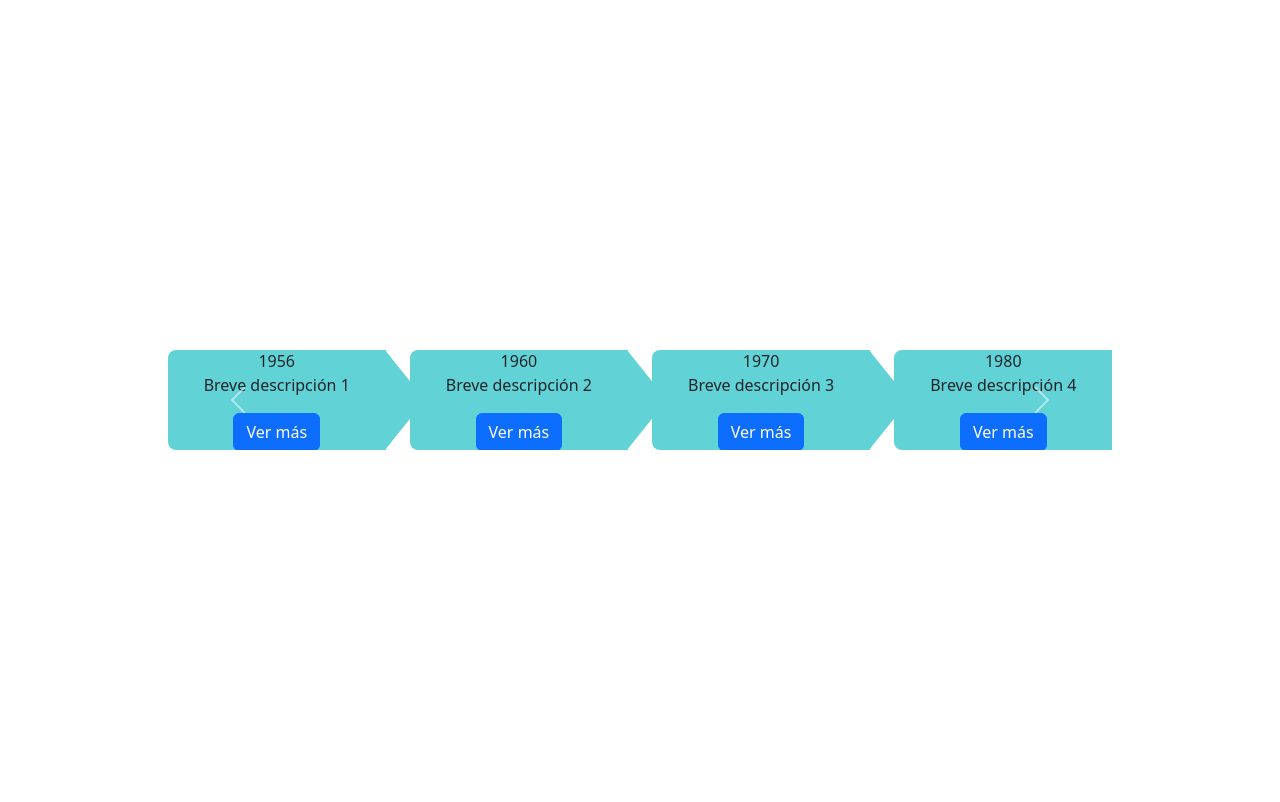
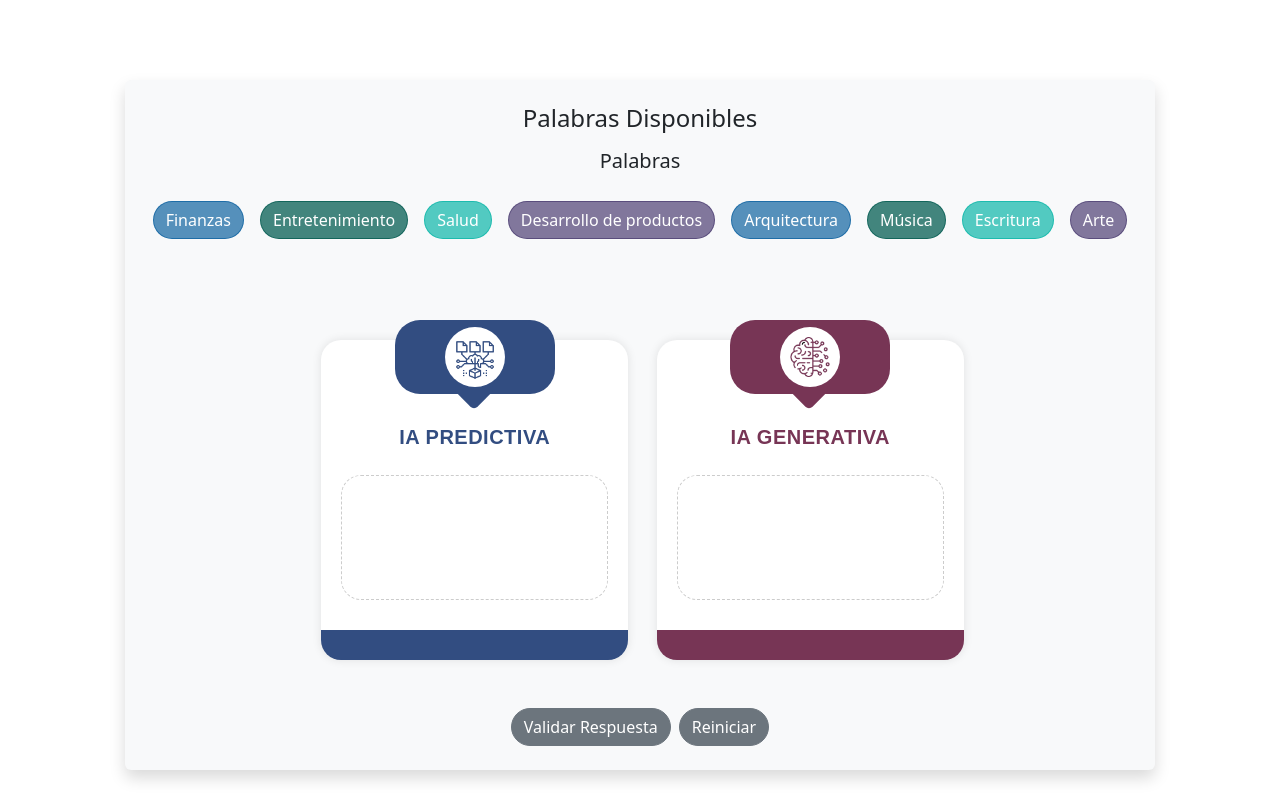
Before and after one commit to valenace/snippets, a React (Vite) app: page / in a window 1280 px wide. Built offline with nearby package versions, Linux system fonts and the light colour scheme.

Commit message:
Cajitas, primer demo, inst de favicon

```diff
--- /dev/null
+++ b/assets/boxes.css
@@ -0,0 +1,123 @@
+:root {
+    /* --color1: #324d81; */
+    --color1: #005b9b;
+    --color2: #005b51;
+    --color3: #01b3a4;
+    /* --color4: #773555; */
+    --color4: #47386d;
+}
+:root {
+    /* --color1: #324d81; */
+    --color1: #005a9ba8;
+    --color2: #005b50bb;
+    --color3: #01b3a4ab;
+    /* --color4: #773555; */
+    --color4: #47386dab;
+}
+.serviceBox{
+    font-family: 'Poppins', sans-serif;
+    text-align: center;
+    height: 340px;
+    min-height: fit-content;
+    padding: 0 20px 60px;
+    margin: 5px 0 0 5px;
+    border-radius: 20px;
+    position: relative;
+    z-index: 1;
+}
+.serviceBox:before{
+    content: '';
+    background-color: #fff;
+    border-bottom: 30px solid #324d81;
+    border-radius: 20px;
+    box-shadow: 0 0 10px rgba(0,0,0,0.1);
+    position: absolute;
+    left: 0;
+    right: 0;
+    top: 20px;
+    bottom: 0;
+    z-index: -1;
+}
+.serviceBox .service-icon{
+    color: #324d81;
+    background-color: #324d81;
+    font-size: 35px;
+    text-align: center;
+    height: 74px;
+    width: 160px;
+    padding: 7px;
+    margin: 0 auto 30px;
+    border-radius: 25px;
+    position: relative;
+}
+.serviceBox .service-icon:before{
+    content: '';
+    background-color: #324d81;
+    height: 30px;
+    width: 30px;
+    border-radius: 5px;
+    transform: rotate(45deg);
+    position: absolute;
+    left: 40%;
+    bottom: -10px;
+}
+.serviceBox .service-icon span{
+    background-color: #fff;
+    line-height: 60px;
+    height: 60px;
+    width: 60px;
+    border-radius: 50%;
+    display: inline-block;
+    position: relative;
+}
+.serviceBox .title{
+    color: #324d81;
+    font-size: 20px;
+    font-weight: 600;
+    letter-spacing: 0.5px;
+    line-height: 27px;
+    text-transform: uppercase;
+    margin: 0 0 10px;
+}
+.serviceBox .description{
+    color: #999;
+    font-size: 14px;
+    line-height: 22px;
+    margin: 0;
+}
+.serviceBox.magenta:before{ border-color: #773555; }
+.serviceBox.magenta .service-icon,
+.serviceBox.magenta .service-icon:before{
+    color: #773555;
+    background-color: #773555;
+}
+.serviceBox.magenta .title{ color: #773555; }
+
+.btn{
+    border-radius: 2rem;
+}
+
+
+.btn-color1{
+    color: #fff;
+    background-color: var(--color1);
+    border-color: var(--color1);
+}
+
+.btn-color2{
+    color: #fff;
+    background-color: var(--color2);
+    border-color: var(--color2);
+}
+
+.btn-color3{
+    color: #fff;
+    background-color: var(--color3);
+    border-color: var(--color3);
+}
+
+.btn-color4{
+    color: #fff;
+    background-color: var(--color4);
+    border-color: var(--color4);
+}
--- a/package.json
+++ b/package.json
@@ -11,11 +11,16 @@
   },
   "dependencies": {
     "@dnd-kit/core": "^6.3.1",
+    "@fortawesome/fontawesome-svg-core": "^6.7.2",
+    "@fortawesome/free-solid-svg-icons": "^6.7.2",
+    "@fortawesome/react-fontawesome": "^0.2.2",
     "@popperjs/core": "^2.11.8",
     "@react-spring/web": "^9.7.5",
     "bootstrap": "^5.3.6",
     "framer-motion": "^12.10.0",
+    "install": "^0.13.0",
     "leader-line-new": "^1.1.9",
+    "npm": "^11.3.0",
     "phaser": "^3.88.2",
     "prop-types": "^15.8.1",
     "react": "^18.3.1",
@@ -25,6 +30,7 @@
     "react-dnd-html5-backend": "^16.0.1",
     "react-dom": "^18.3.1",
     "react-flow-renderer": "^10.3.17",
+    "react-fontawesome": "^1.7.1",
     "react-responsive-timeline": "^0.1.5",
     "react-router": "^7.5.3",
     "react-slick": "^0.30.3",
--- a/src/App.jsx
+++ b/src/App.jsx
@@ -5,6 +5,12 @@ import 'bootstrap/dist/js/bootstrap.bundle.min';
 import 'bootstrap/dist/js/bootstrap.min'; // Importa el JS de Bootstrap (depende de Popper)
 import '@popperjs/core';
 import 'bootstrap/dist/css/bootstrap.min.css';
+
+import { library } from '@fortawesome/fontawesome-svg-core'
+import { FontAwesomeIcon } from '@fortawesome/react-fontawesome'
+import { faCoffee, faCheckSquare } from '@fortawesome/free-solid-svg-icons'
+
+library.add(faCoffee, faCheckSquare); // Agrega los iconos a la biblioteca de Font Awesome
 
 
 import 'slick-carousel/slick/slick.css';
@@ -21,10 +27,11 @@ import ModuloDetalle from "./components/ModuloDetalle";
 import CourseSidebar from "./components/CourseSidebar";
 import HorizontalTimeline from "./components/HorizontalTimeline";
 import Timeline from "./components/Timeline";
+import Boxes from "./components/Boxes";
 const App = () => {
   return (
     <>
-      <Timeline />
+      <Boxes />
     </>
 
 
--- /dev/null
+++ b/src/components/Boxes.jsx
@@ -0,0 +1,195 @@
+import React, { useState } from "react";
+import { DndProvider, useDrag, useDrop } from "react-dnd";
+import { HTML5Backend } from "react-dnd-html5-backend";
+import '../../assets/boxes.css';
+
+// Palabras iniciales
+const initialWords = [
+  { id: 1, text: "Finanzas", color: "color1", container: "available" },
+  { id: 2, text: "Entretenimiento", color: "color2", container: "available" },
+  { id: 3, text: "Salud", color: "color3", container: "available" },
+  { id: 4, text: "Desarrollo de productos", color: "color4", container: "available" },
+  { id: 5, text: "Arquitectura", color: "color1", container: "available" },
+  { id: 6, text: "Música", color: "color2", container: "available" },
+  { id: 7, text: "Escritura", color: "color3", container: "available" },
+  { id: 8, text: "Arte", color: "color4", container: "available" },
+];
+
+// Definición de respuestas correctas por ID
+const correctAnswers = {
+  box1: [1, 2, 3],     // IA Predictiva
+  box2: [4, 5, 6, 7, 8] // IA Generativa
+};
+
+// Componente palabra arrastrable
+function DraggableWord({ word }) {
+  const [{ isDragging }, drag] = useDrag(() => ({
+    type: "WORD",
+    item: word,
+    collect: (monitor) => ({
+      isDragging: !!monitor.isDragging()
+    })
+  }));
+
+  return (
+    <div
+      ref={drag}
+      className={`btn btn-${word.color} m-1`}
+      style={{ opacity: isDragging ? 0.5 : 1, cursor: "grab", height: 'fit-content' }}
+    >
+      {word.text}
+    </div>
+  );
+}
+
+// Componente caja de destino
+export function FunctionBoxes({ id, children, onDrop }) {
+  const [{ isOver }, drop] = useDrop(() => ({
+    accept: "WORD",
+    drop: (item) => onDrop(id, item),
+    collect: (monitor) => ({
+      isOver: !!monitor.isOver()
+    })
+  }));
+
+  return (
+    <div className="col-md-4 col-sm-7 mt-5">
+      <div
+        ref={drop}
+        className={`serviceBox ${id === "box2" ? "magenta" : ""}`}
+        style={{
+          position: "relative",
+          opacity: isOver ? 0.9 : 1,
+          transition: "opacity 0.2s"
+        }}
+      >
+        {/* Icono */}
+        <div className="service-icon">
+          <span>
+            {id === "box1" ? (
+              <img src='../assets/img/icons/ai-predictive.png'
+                alt='ai-predictive'
+                style={{ width: '40px', height: '40px', objectFit: 'cover' }}
+              />
+            ) : (
+              <img src='../assets/img/icons/ai-generative.png'
+                alt='ai-generative'
+                style={{ width: '40px', height: '40px', objectFit: 'cover', verticalAlign: 'sub' }}
+              />
+            )}
+          </span>
+        </div>
+
+        {/* Título */}
+        <h3 className="title">
+          {id === "box1" ? "IA Predictiva" : "IA Generativa"}
+        </h3>
+
+        {/* Área de palabras */}
+        <div className="d-flex flex-wrap justify-content-center gap-2 mt-4"
+            style={{border: '1px dashed #00000033',
+                    borderRadius: '20px',
+                    height: '125px',
+                    minHeight: 'fit-content'}}>
+          {children}
+        </div>
+      </div>
+    </div>
+  );
+}
+
+// Componente principal del juego
+export default function DragAndDropGame() {
+  const [words, setWords] = useState(initialWords);
+  const [message, setMessage] = useState("");
+
+  const handleDrop = (containerId, word) => {
+    setWords((prev) =>
+      prev.map((w) =>
+        w.id === word.id ? { ...w, container: containerId } : w
+      )
+    );
+  };
+
+  const handleReset = () => {
+    setWords((prev) =>
+      prev.map((word) => ({ ...word, container: "available" }))
+    );
+    setMessage("");
+  };
+
+  const validateAnswer = () => {
+    const box1Words = words.filter((w) => w.container === "box1").map((w) => w.id);
+    const box2Words = words.filter((w) => w.container === "box2").map((w) => w.id);
+
+    const correctBox1 = [...correctAnswers.box1].sort();
+    const correctBox2 = [...correctAnswers.box2].sort();
+
+    const userBox1 = [...box1Words].sort();
+    const userBox2 = [...box2Words].sort();
+
+    if (
+      JSON.stringify(userBox1) === JSON.stringify(correctBox1) &&
+      JSON.stringify(userBox2) === JSON.stringify(correctBox2)
+    ) {
+      setMessage("¡Correcto! 🎉");
+    } else {
+      setMessage("Inténtalo de nuevo 😊");
+    }
+  };
+
+  return (
+    <DndProvider backend={HTML5Backend}>
+      <div className="container mt-5 p-4 bg-light text-dark rounded shadow">
+        {/* Palabras disponibles */}
+        <div className="text-center mb-4">
+          <h4 className="mb-3">Palabras Disponibles</h4>
+          <div className="d-flex justify-content-center">
+            <div className="">
+              <h5 className="title">Palabras</h5>
+              <div className="d-flex flex-wrap justify-content-center gap-2 mt-4">
+                {words
+                  .filter((w) => w.container === "available")
+                  .map((word) => (
+                    <DraggableWord key={word.id} word={word} />
+                  ))}
+              </div>
+            </div>
+          </div>
+        </div>
+
+        {/* Cajas de destino */}
+        <div className="row justify-content-center mt-4 mb-5">
+          <FunctionBoxes id="box1" onDrop={handleDrop}>
+            {words
+              .filter((w) => w.container === "box1")
+              .map((word) => (
+                <DraggableWord key={word.id} word={word} />
+              ))}
+          </FunctionBoxes>
+
+          <FunctionBoxes id="box2" onDrop={handleDrop}>
+            {words
+              .filter((w) => w.container === "box2")
+              .map((word) => (
+                <DraggableWord key={word.id} word={word} />
+              ))}
+          </FunctionBoxes>
+        </div>
+
+        {/* Botones y mensaje */}
+        <div className="text-center mt-4">
+          <button className="btn btn-secondary me-2" onClick={validateAnswer}>
+            Validar Respuesta
+          </button>
+          <button className="btn btn-secondary" onClick={handleReset}>
+            Reiniciar
+          </button>
+        </div>
+        {message && (
+          <div className="text-center mt-3 fs-5 fw-bold">{message}</div>
+        )}
+      </div>
+    </DndProvider>
+  );
+}
```
Also changed, not shown: assets/img/icons/ai-generative.png (added), assets/img/icons/ai-predictive.png (added).
